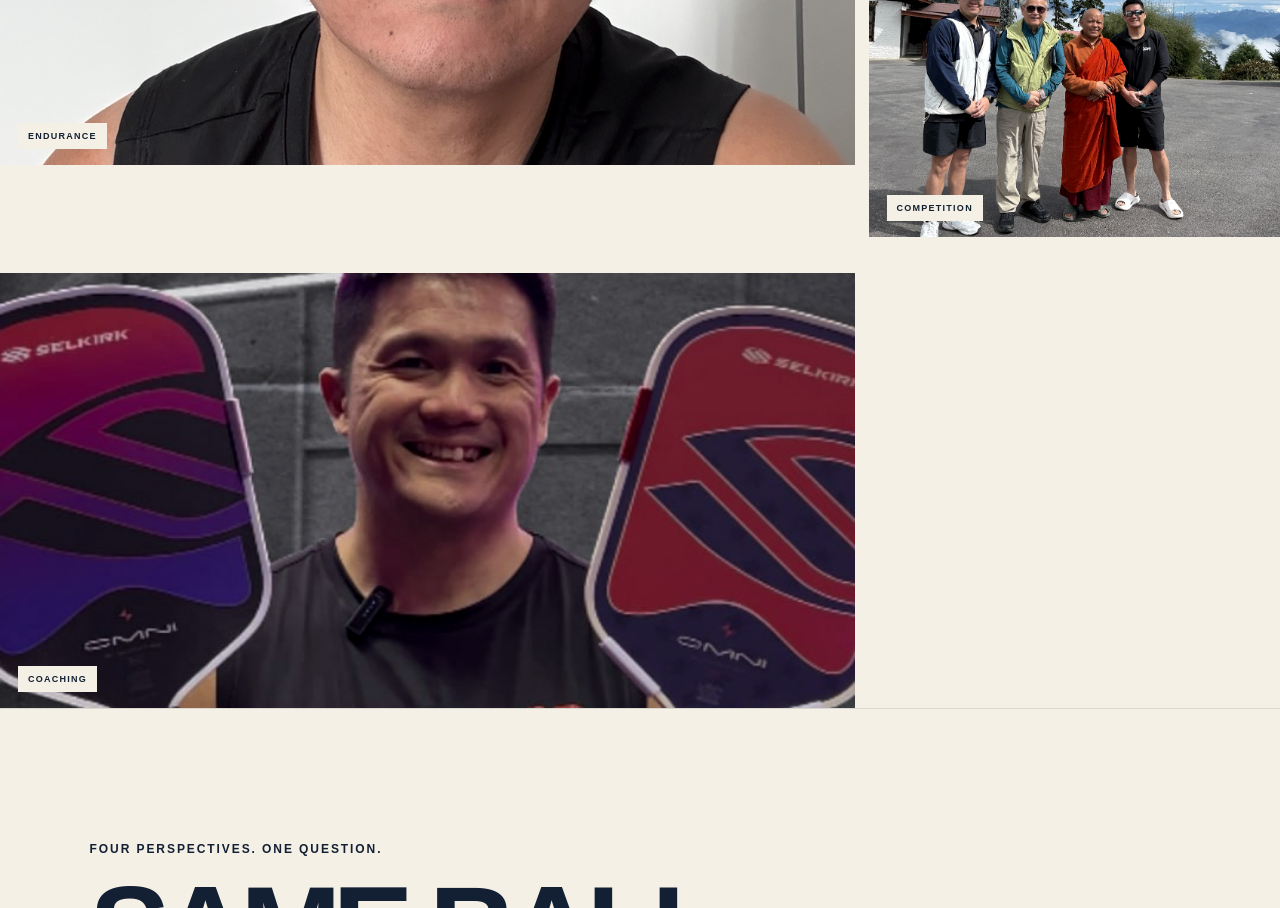
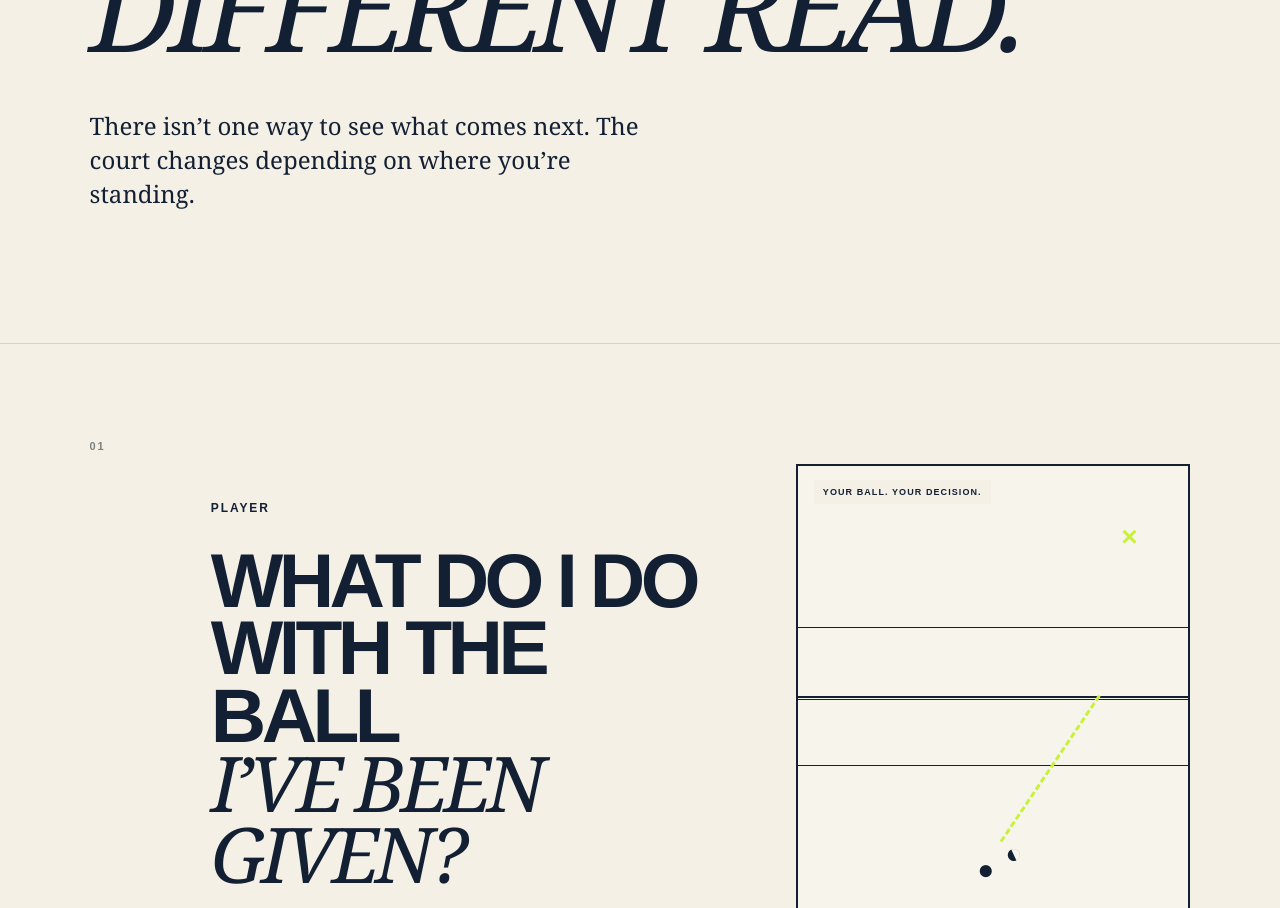
Before and after one commit to mightymaxworks/the-next-ball, a Next.js app: page / in a window 1280 px wide. Shown: the part 5220-6128 px from the top of the page. Built offline with nearby package versions, Linux system fonts and the light colour scheme.

Commit message:
Remove oversized weak photo strip pending stronger source images

```diff
--- a/app/page.tsx
+++ b/app/page.tsx
@@ -87,11 +87,7 @@ export default function Home() {
           <span className="photoCut" aria-hidden="true" />
           <p className="photoCaption">Four different courts.<br/>Same question: what do you do next?</p>
         </div>
-        <div className="lifeStrip">
-          <figure><img src="/images/IMG_6862.jpeg" alt="Endurance sport" /><figcaption>ENDURANCE</figcaption></figure>
-          <figure><img src="/images/IMG_7483.jpeg" alt="Pickleball competition" /><figcaption>COMPETITION</figcaption></figure>
-          <figure><img src="/images/IMG_6947.jpeg" alt="Coaching through sport" /><figcaption>COACHING</figcaption></figure>
-        </div>
+
       </section>
 
       <section className="perspectives cream" aria-labelledby="perspectives-title">
```
